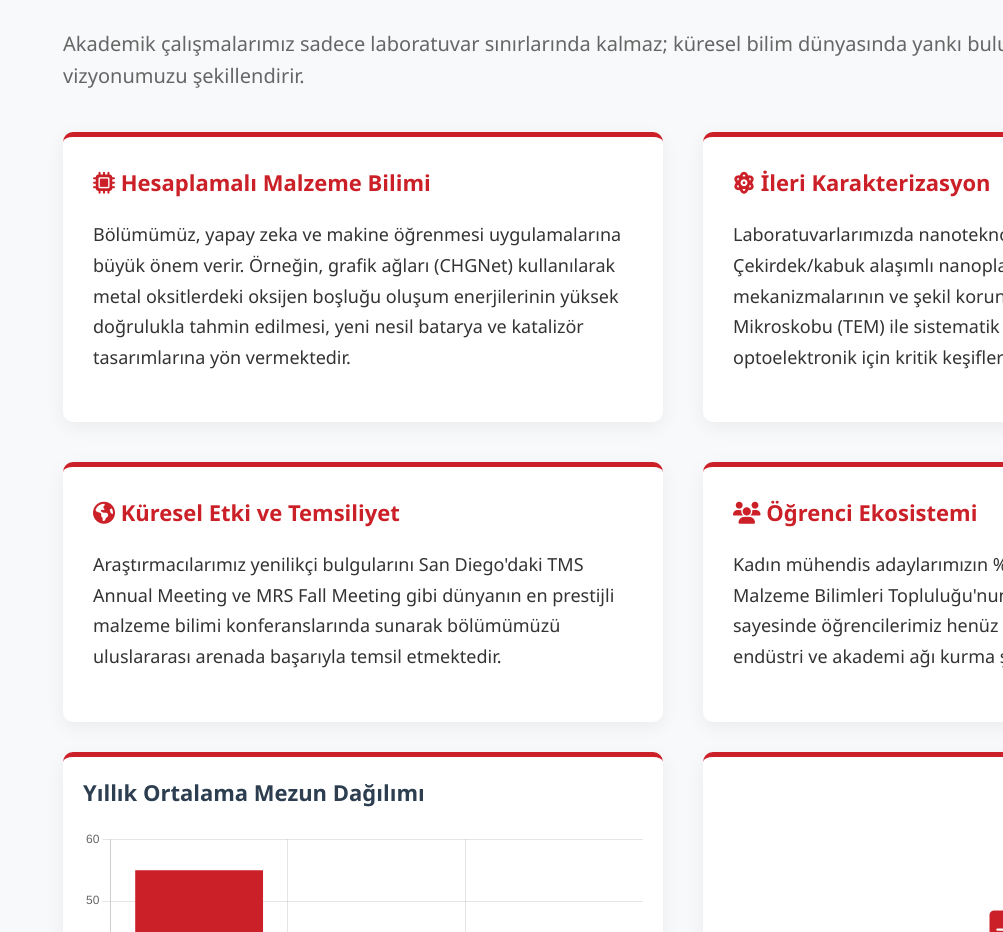
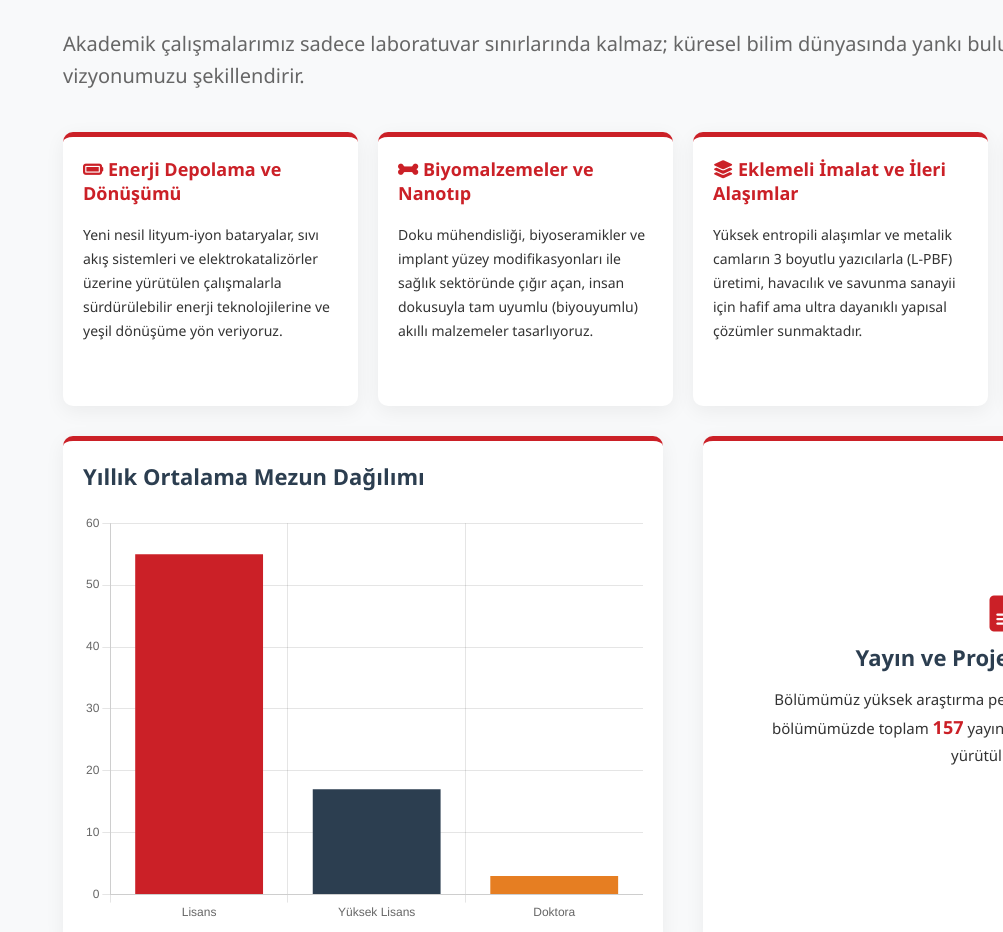
Before and after one commit to userleaf/MetE-, a plain HTML site: page index.html in a window 1280 px wide. Shown: the part 5480-6412 px from the top of the page, without its empty margins (277-1280 px from the left). Drawn offline with nearby package versions, Linux system fonts and the light colour scheme.

Commit message:
Update innovation section layout and content

```diff
--- a/index.html
+++ b/index.html
@@ -677,22 +677,22 @@
                 <h2 class="section-title">Araştırma ve İnovasyon Vitrini</h2>
                 <p class="lead-text">Akademik çalışmalarımız sadece laboratuvar sınırlarında kalmaz; küresel bilim dünyasında yankı bulur ve yeni nesil mühendislik vizyonumuzu şekillendirir.</p>
 
-                <div class="grid-2">
-                    <div class="card">
-                        <h3 style="color:var(--odtu-red);"><i class="fa-solid fa-microchip"></i> Hesaplamalı Malzeme Bilimi</h3>
-                        <p>Bölümümüz, yapay zeka ve makine öğrenmesi uygulamalarına büyük önem verir. Örneğin, grafik ağları (CHGNet) kullanılarak metal oksitlerdeki oksijen boşluğu oluşum enerjilerinin yüksek doğrulukla tahmin edilmesi, yeni nesil batarya ve katalizör tasarımlarına yön vermektedir.</p>
+                <div class="grid-4">
+                    <div class="card" style="padding:20px;">
+                        <h3 style="color:var(--odtu-red); font-size: 18px;"><i class="fa-solid fa-battery-full"></i> Enerji Depolama ve Dönüşümü</h3>
+                        <p style="font-size: 14px;">Yeni nesil lityum-iyon bataryalar, sıvı akış sistemleri ve elektrokatalizörler üzerine yürütülen çalışmalarla sürdürülebilir enerji teknolojilerine ve yeşil dönüşüme yön veriyoruz.</p>
                     </div>
-                    <div class="card">
-                        <h3 style="color:var(--odtu-red);"><i class="fa-solid fa-atom"></i> İleri Karakterizasyon</h3>
-                        <p>Laboratuvarlarımızda nanoteknolojinin sınırları zorlanmaktadır. Çekirdek/kabuk alaşımlı nanoplateletlerde katyon değişim mekanizmalarının ve şekil korunumunun Geçirimli Elektron Mikroskobu (TEM) ile sistematik olarak incelenmesi, optoelektronik için kritik keşifler sunar.</p>
+                    <div class="card" style="padding:20px;">
+                        <h3 style="color:var(--odtu-red); font-size: 18px;"><i class="fa-solid fa-bone"></i> Biyomalzemeler ve Nanotıp</h3>
+                        <p style="font-size: 14px;">Doku mühendisliği, biyoseramikler ve implant yüzey modifikasyonları ile sağlık sektöründe çığır açan, insan dokusuyla tam uyumlu (biyouyumlu) akıllı malzemeler tasarlıyoruz.</p>
                     </div>
-                    <div class="card">
-                        <h3 style="color:var(--odtu-red);"><i class="fa-solid fa-earth-americas"></i> Küresel Etki ve Temsiliyet</h3>
-                        <p>Araştırmacılarımız yenilikçi bulgularını San Diego'daki TMS Annual Meeting ve MRS Fall Meeting gibi dünyanın en prestijli malzeme bilimi konferanslarında sunarak bölümümüzü uluslararası arenada başarıyla temsil etmektedir.</p>
+                    <div class="card" style="padding:20px;">
+                        <h3 style="color:var(--odtu-red); font-size: 18px;"><i class="fa-solid fa-layer-group"></i> Eklemeli İmalat ve İleri Alaşımlar</h3>
+                        <p style="font-size: 14px;">Yüksek entropili alaşımlar ve metalik camların 3 boyutlu yazıcılarla (L-PBF) üretimi, havacılık ve savunma sanayii için hafif ama ultra dayanıklı yapısal çözümler sunmaktadır.</p>
                     </div>
-                    <div class="card">
-                        <h3 style="color:var(--odtu-red);"><i class="fa-solid fa-users"></i> Öğrenci Ekosistemi</h3>
-                        <p>Kadın mühendis adaylarımızın %30'luk güçlü temsiliyeti ve Malzeme Bilimleri Topluluğu'nun (MBT) aktif çalışmaları sayesinde öğrencilerimiz henüz lisans düzeyindeyken güçlü bir endüstri ve akademi ağı kurma şansı yakalar.</p>
+                    <div class="card" style="padding:20px;">
+                        <h3 style="color:var(--odtu-red); font-size: 18px;"><i class="fa-solid fa-laptop-code"></i> Hesaplamalı Malzeme & Karakterizasyon</h3>
+                        <p style="font-size: 14px;">Makine öğrenmesi (CHGNet) ile metal oksitlerde oksijen boşluğu oluşum enerjilerinin tahmini ve çekirdek/kabuk nanoplateletlerin detaylı TEM karakterizasyonu gibi ileri teknikleri birleştiriyoruz.</p>
                     </div>
                 </div>
 
@@ -708,7 +708,6 @@
                     </div>
                 </div>
             </section>
-
             <!-- 7. AKADEMİK KADRO (İNTERAKTİF) -->
             <section id="akademik-kadro" class="section">
                 <h2 class="section-title">Akademik Kadro ve Araştırma Alanları</h2>
```
